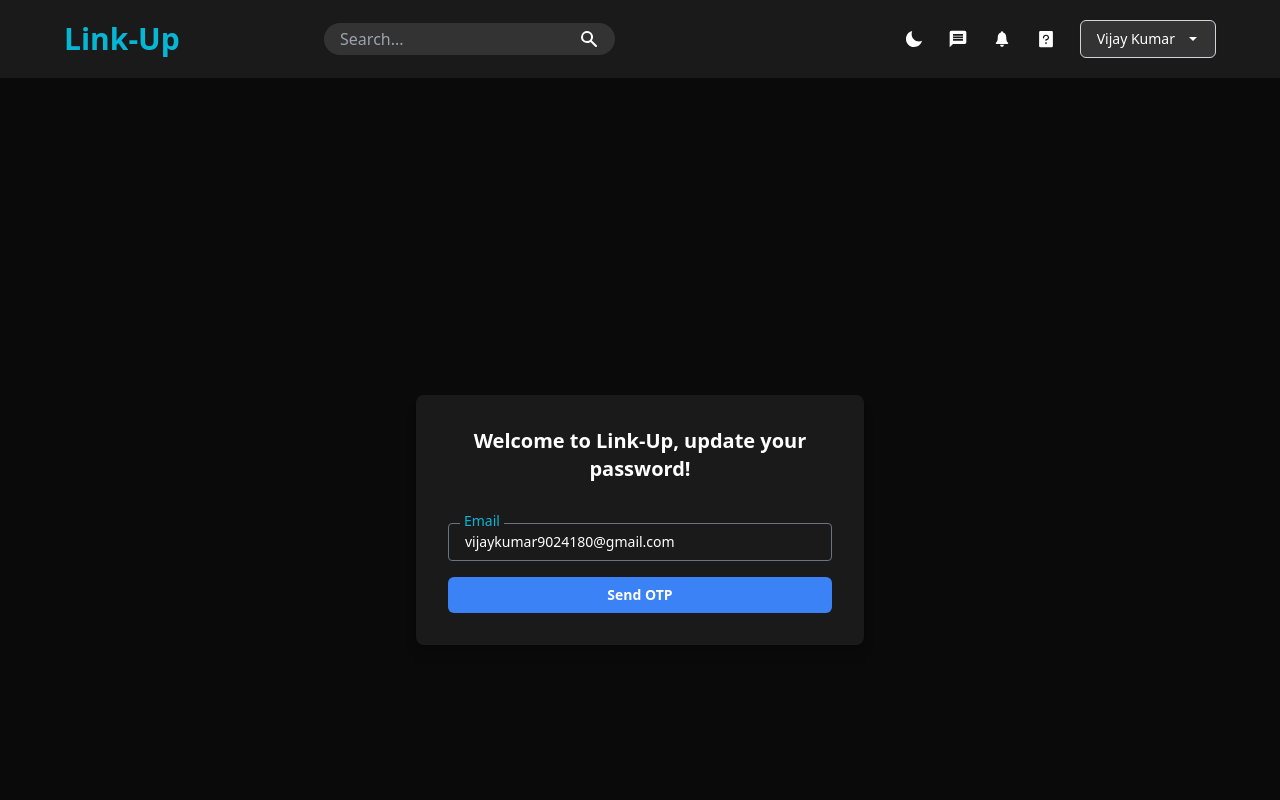
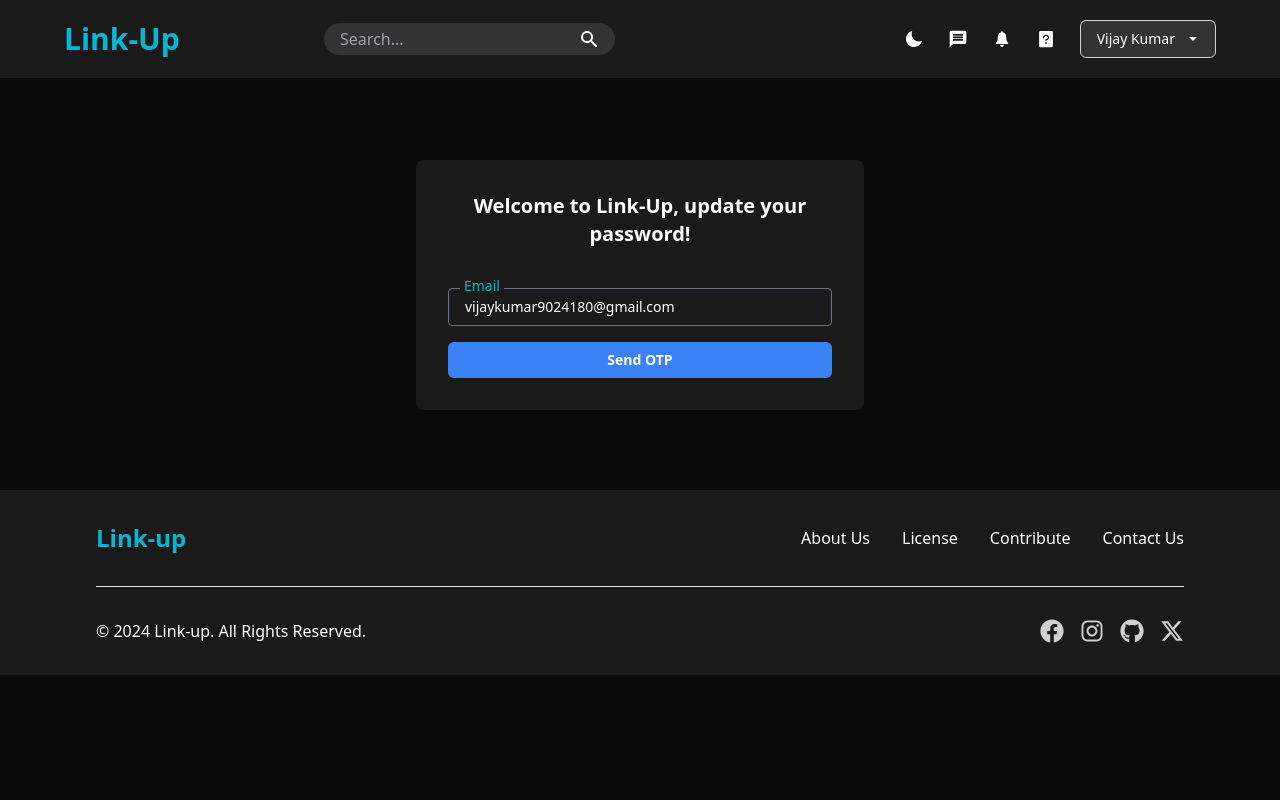
Before and after one commit to Virendra9824/LinkUp, a React (Create React App) app in the folder Frontend/: page /update-password in a window 1280 px wide. Shown: the top 800 px of the page. Built offline with nearby package versions, Linux system fonts and the light colour scheme.

Commit message:
updated box sizing div

```diff
--- a/Frontend/src/components/forms/UpdatePassword.jsx
+++ b/Frontend/src/components/forms/UpdatePassword.jsx
@@ -37,8 +37,8 @@
   };
 
   return (
-    <div className="min-h-screen flex md:pt-24 pt-20  items-center justify-center bg-[rgb(10,10,10)]   p-4"  >
-      <div className="bg-[rgb(26,26,26)] md:text-md text-sm p-8 rounded-lg shadow-lg w-full max-w-md">
+    <div className=" flex    items-center my-20 justify-center bg-[rgb(10,10,10)] "  >
+      <div className="bg-[rgb(26,26,26)]  md:text-md text-sm p-8 rounded-lg shadow-lg w-full max-w-md">
         <h1 className=" md:text-xl text-md  font-semibold text-white mb-5 text-center">
           Welcome to Link-Up, update your password!
         </h1>
```
